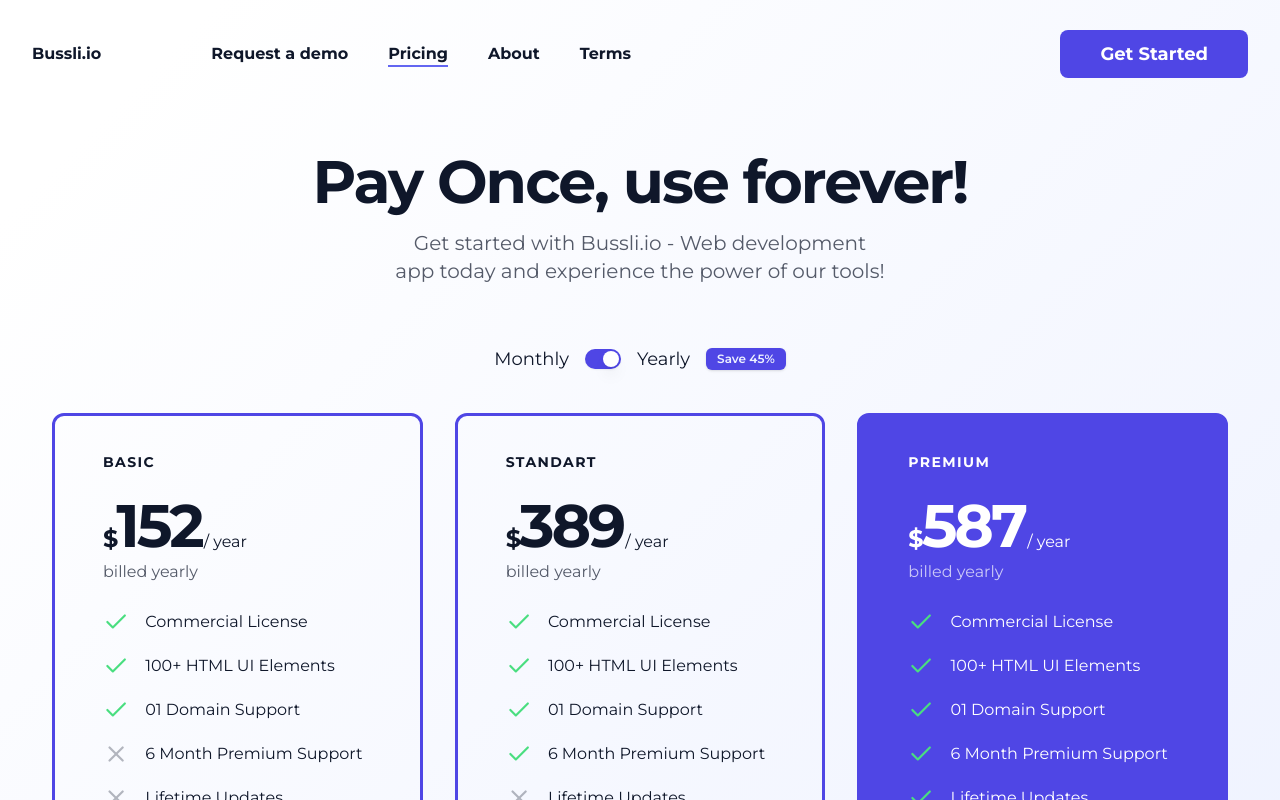
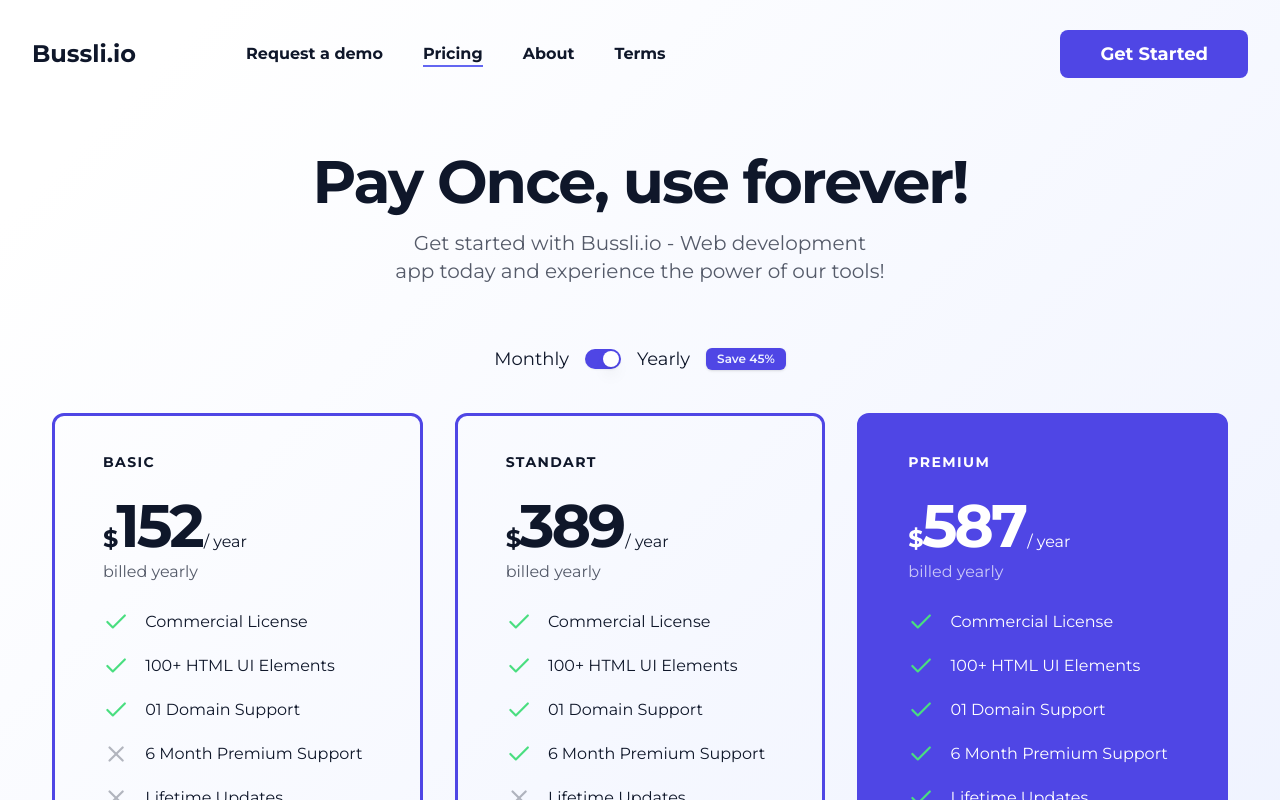
Before and after one commit to barisbargun/bussli.io, a React (Vite) app: page /pricing in a window 1280 px wide. Shown: the top 800 px of the page. Built offline with nearby package versions, Linux system fonts and the light colour scheme.

Commit message:
chore: style changes and functionality

```diff
--- a/src/components/global/navbar.tsx
+++ b/src/components/global/navbar.tsx
@@ -22,7 +22,7 @@
   return (
     <nav className="navSpacing container flex max-w-[1300px] items-center justify-between gap-5 pt-[1.875rem] lg:justify-center">
       <Link to="/">
-        <strong className="logoTitle hover:text-indigo-500">{baseConfig.logo.name}</strong>
+        <strong className="text-2xl font-bold hover:text-indigo-500">{baseConfig.logo.name}</strong>
       </Link>
       {windowSize >= 3 ? (
         <>
@@ -64,7 +64,7 @@
               <DropdownMenuLabel>Bussli.io</DropdownMenuLabel>
               <DropdownMenuSeparator />
               {topbarConfig.map((item) => (
-                <DropdownMenuItem key={item.name} asChild>
+                <DropdownMenuItem asChild key={item.name}>
                   <Link className="w-full max-lg:py-1" to={item.url}>
                     {item.name}
                   </Link>
```
